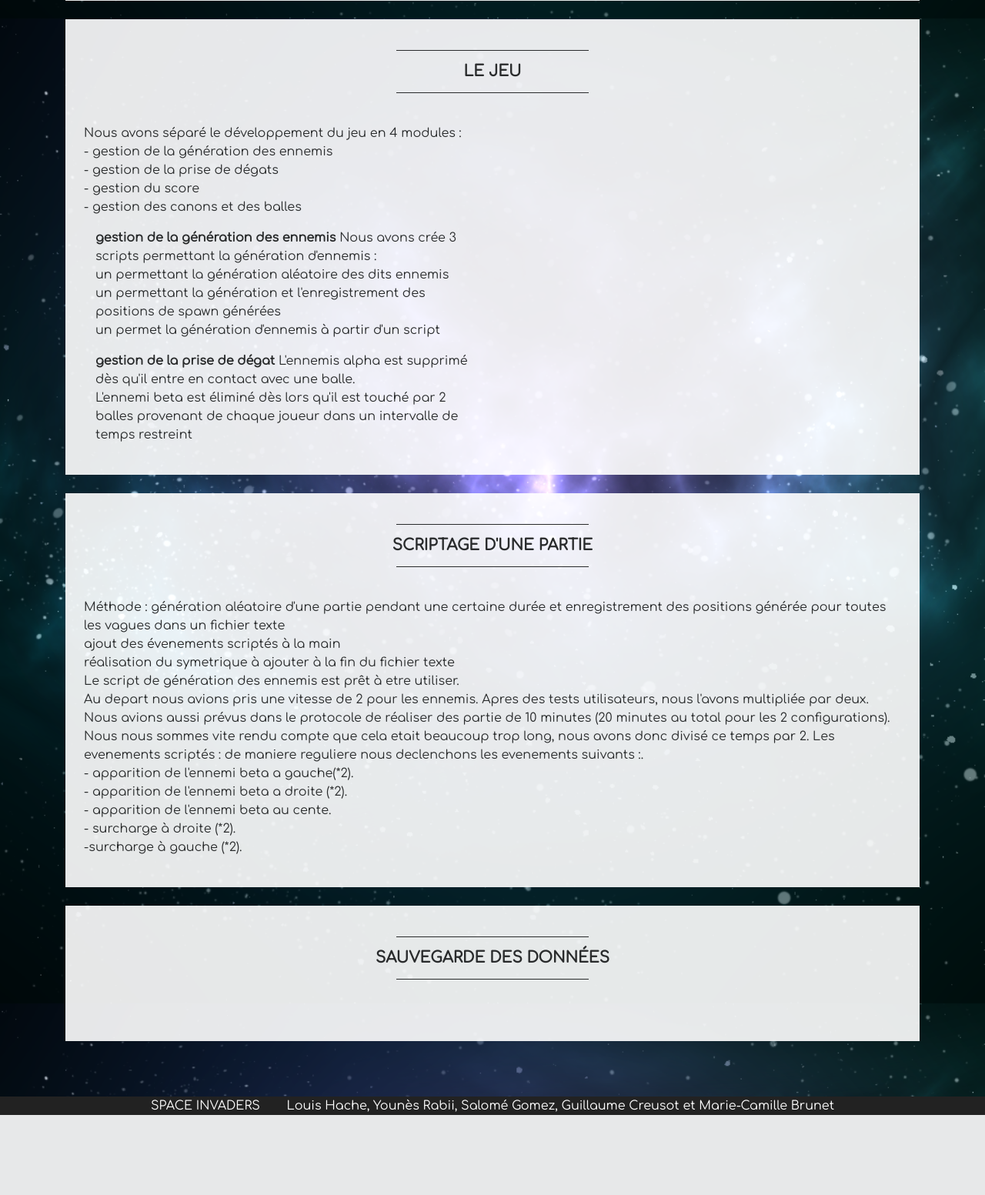
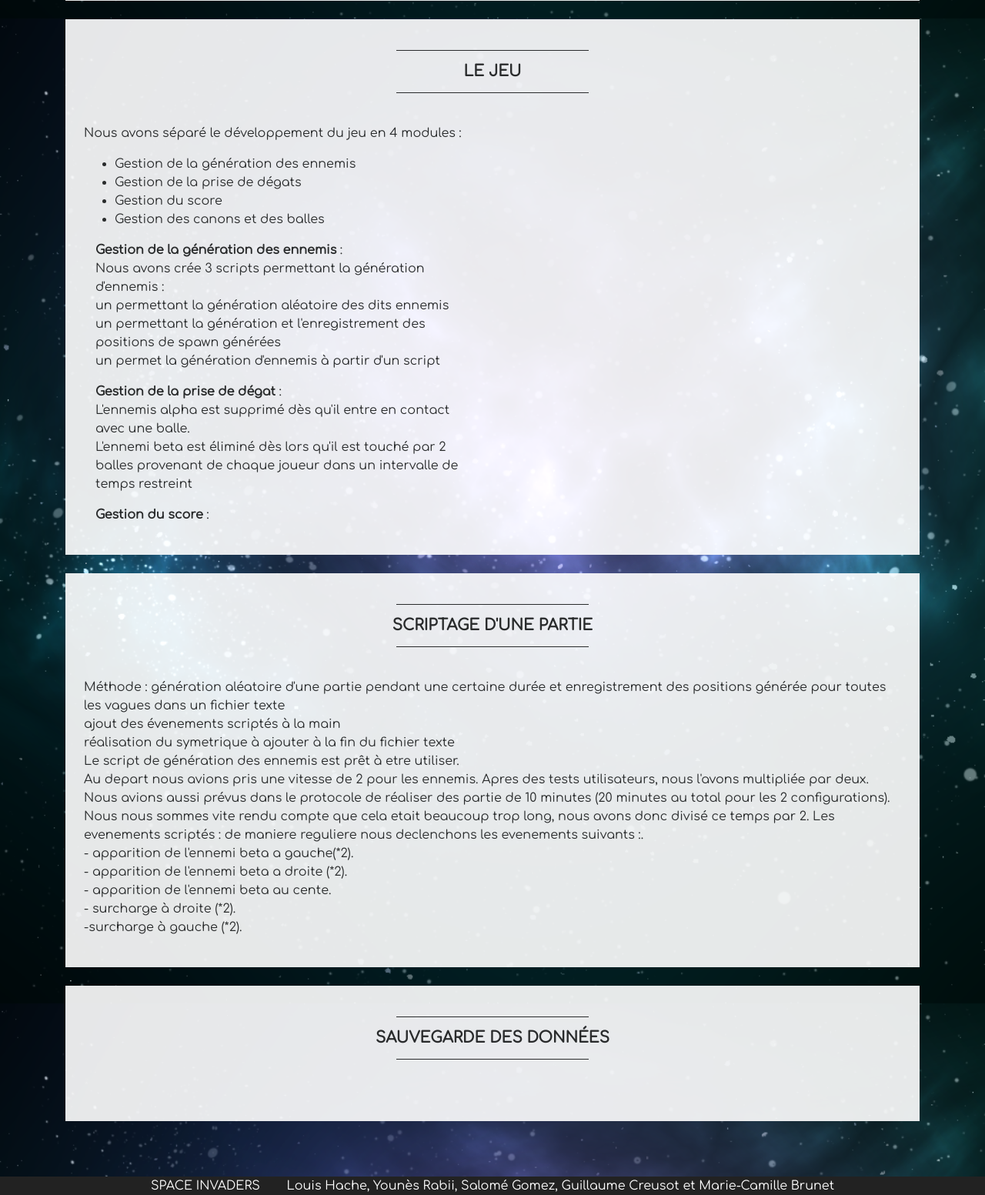
Before and after one commit to LouisHache/Site-Space-Invaders, a PHP site: page /developpement.php in a window 1280 px wide. Shown: the part 1256-2809 px from the top of the page at 77% size. Before the commit the page ends 2705 px from the top, so only its background shows below. Run offline with PHP 8.4, Linux system fonts and the light colour scheme.

Commit message:
gestion blablaaaaaaa

```diff
--- a/developpement.php
+++ b/developpement.php
@@ -58,15 +58,17 @@
 			<h2 class="text-center text-lg text-uppercase my-0"> <strong>Le jeu </strong></h2>
 			<hr class="divider"><br>
 			<p>
-			Nous avons séparé le développement du jeu en 4 modules : <br>
-					-	gestion de la génération des ennemis<br>
-					-	gestion de la prise de dégats <br>
-					-	gestion du score<br>
-					-   gestion des canons et des balles<br>
+			Nous avons séparé le développement du jeu en 4 modules :
+			<ul>
+				<li>Gestion de la génération des ennemis</li>
+				<li>Gestion de la prise de dégats</li>
+				<li>Gestion du score</li>
+				<li>Gestion des canons et des balles</li>
+			</ul>
 			</p>
 				<p>
 					<div class="col-lg-6">
-				<strong>gestion de la génération des ennemis</strong>
+						<strong>Gestion de la génération des ennemis</strong> : <br/>
 						Nous avons crée 3 scripts permettant la génération d'ennemis : <br>
 							un permettant la génération aléatoire des dits ennemis<br>
 							un permettant la génération et l'enregistrement des positions de spawn générées<br>
@@ -75,11 +77,19 @@
 				</p>
 				<p>
 					<div class="col-lg-6">
-				<strong>gestion de la prise de dégat</strong>
+						<strong>Gestion de la prise de dégat</strong> : <br/>
 							L'ennemis alpha est supprimé dès qu'il entre en contact avec une balle.<br>
 							L'ennemi beta est éliminé dès lors qu'il est touché par 2 balles provenant de chaque joueur dans un intervalle de temps restreint<br>
 					</div>
 				</p>
+
+				<p>
+					<div class="col-lg-6">
+						<strong>Gestion du score</strong> : <br/>
+
+					</div>
+				</p>
+
 			</div>
 			<div class="bg-faded p-4 my-4">
 			<hr class="divider">
```
Lines whose indentation alone changed are shown as unchanged.
